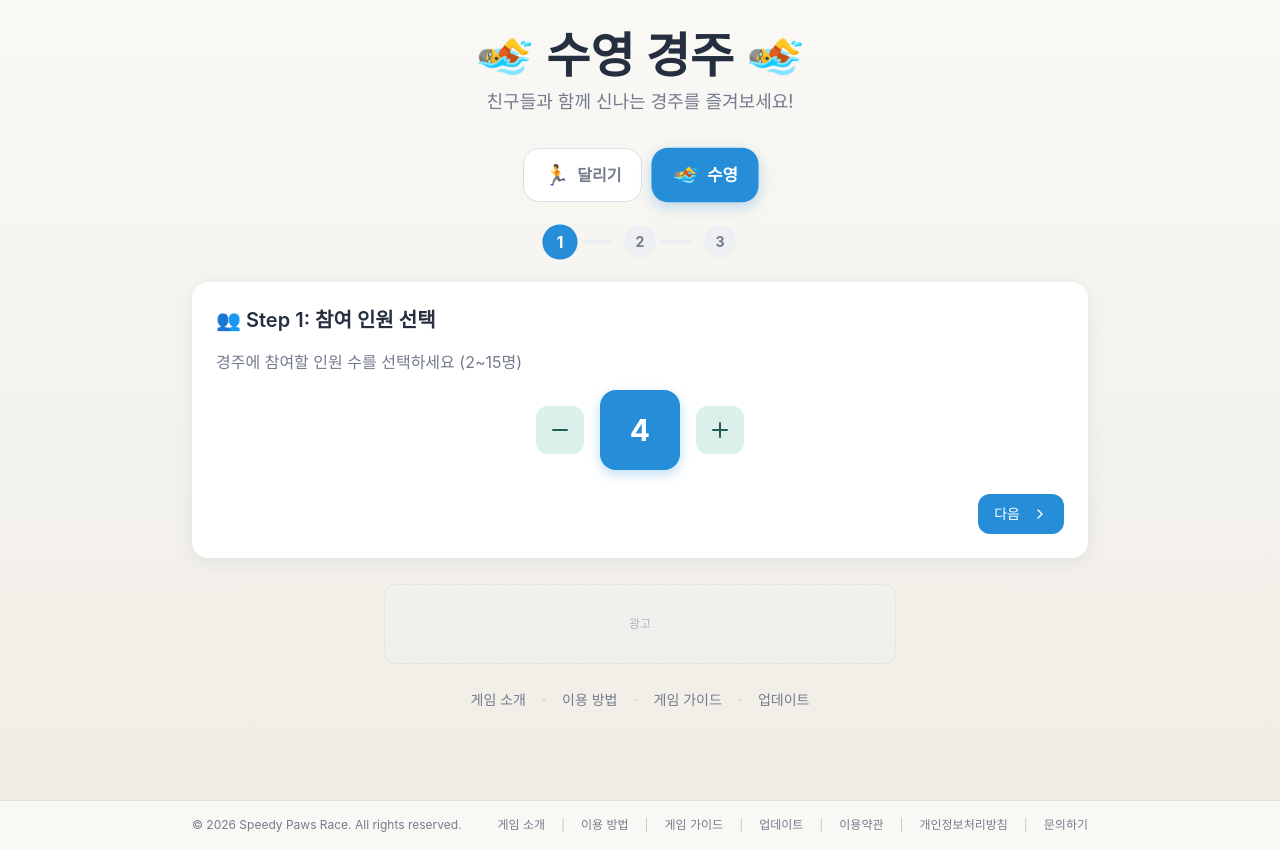
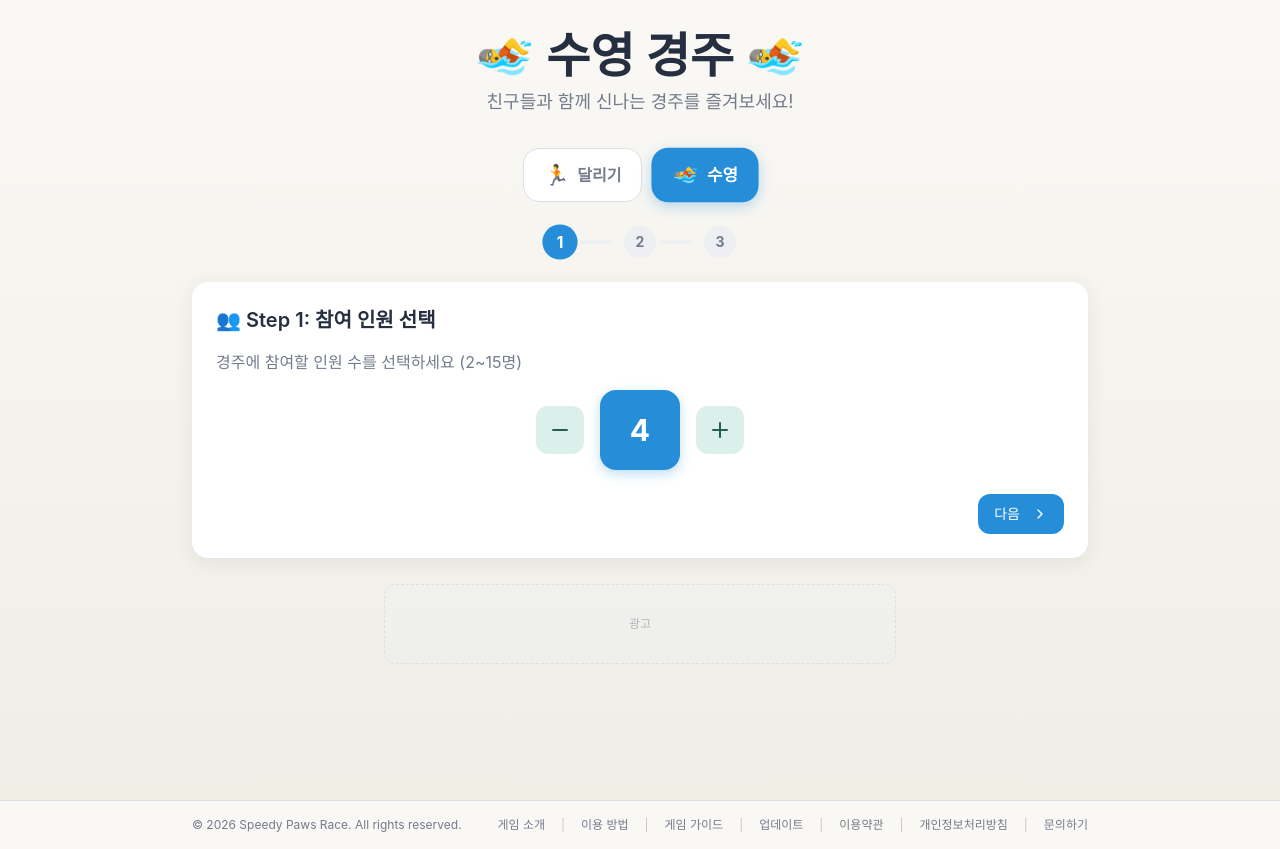
Before and after one commit to masterminigames/speedy-paws-race, a React (Vite) app: page / in a window 1280 px wide. Built offline with nearby package versions, Linux system fonts and the light colour scheme; the HTML template or start-up script is replaced by a standard one.

Commit message:
Remove duplicate homepage nav, rely on footer
The nav links below the ad duplicated the footer links. Remove the
extra nav and its now-unused Link import; the footer already provides
crawlable links to all content pages.

Co-Authored-By: Claude Opus 4.8 <noreply@anthropic.com>

```diff
--- a/src/components/SetupScreen.tsx
+++ b/src/components/SetupScreen.tsx
@@ -1,5 +1,4 @@
 import { useState } from 'react';
-import { Link } from 'react-router-dom';
 import { Animal, ANIMALS, SetupStep, PenaltySettings, GameMode } from '@/types/game';
 import { Button } from '@/components/ui/button';
 import { AdPlaceholder } from '@/components/AdPlaceholder';
@@ -448,16 +447,6 @@ export function SetupScreen({ playerCount, setPlayerCount, onStart, gameMode, on
         )}
       </div>
       <AdPlaceholder />
-
-      <nav className="flex items-center justify-center flex-wrap gap-x-4 gap-y-1 mt-6 text-sm">
-        <Link to="/about" className="text-muted-foreground hover:text-primary transition-colors">게임 소개</Link>
-        <span className="text-muted-foreground/40">·</span>
-        <Link to="/how-to-play" className="text-muted-foreground hover:text-primary transition-colors">이용 방법</Link>
-        <span className="text-muted-foreground/40">·</span>
-        <Link to="/guides" className="text-muted-foreground hover:text-primary transition-colors">게임 가이드</Link>
-        <span className="text-muted-foreground/40">·</span>
-        <Link to="/updates" className="text-muted-foreground hover:text-primary transition-colors">업데이트</Link>
-      </nav>
     </div>
   );
 }
```
